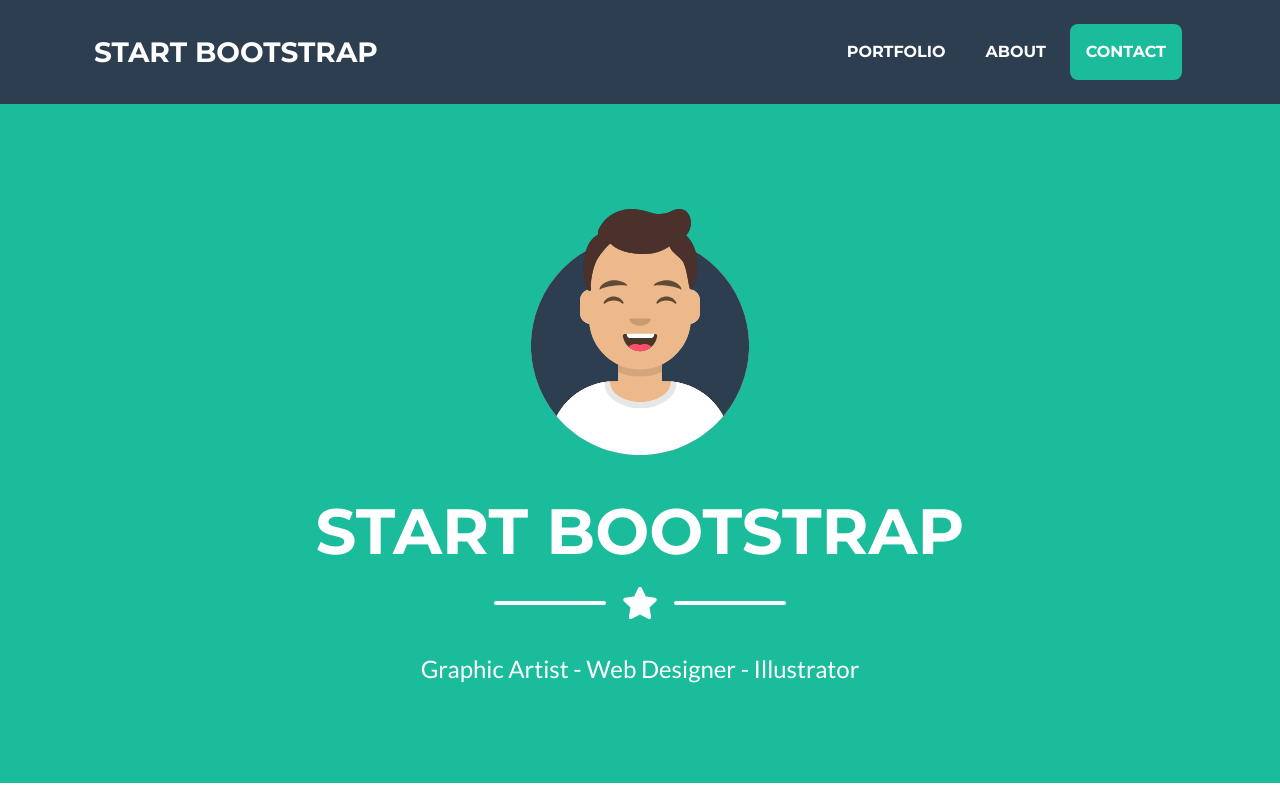
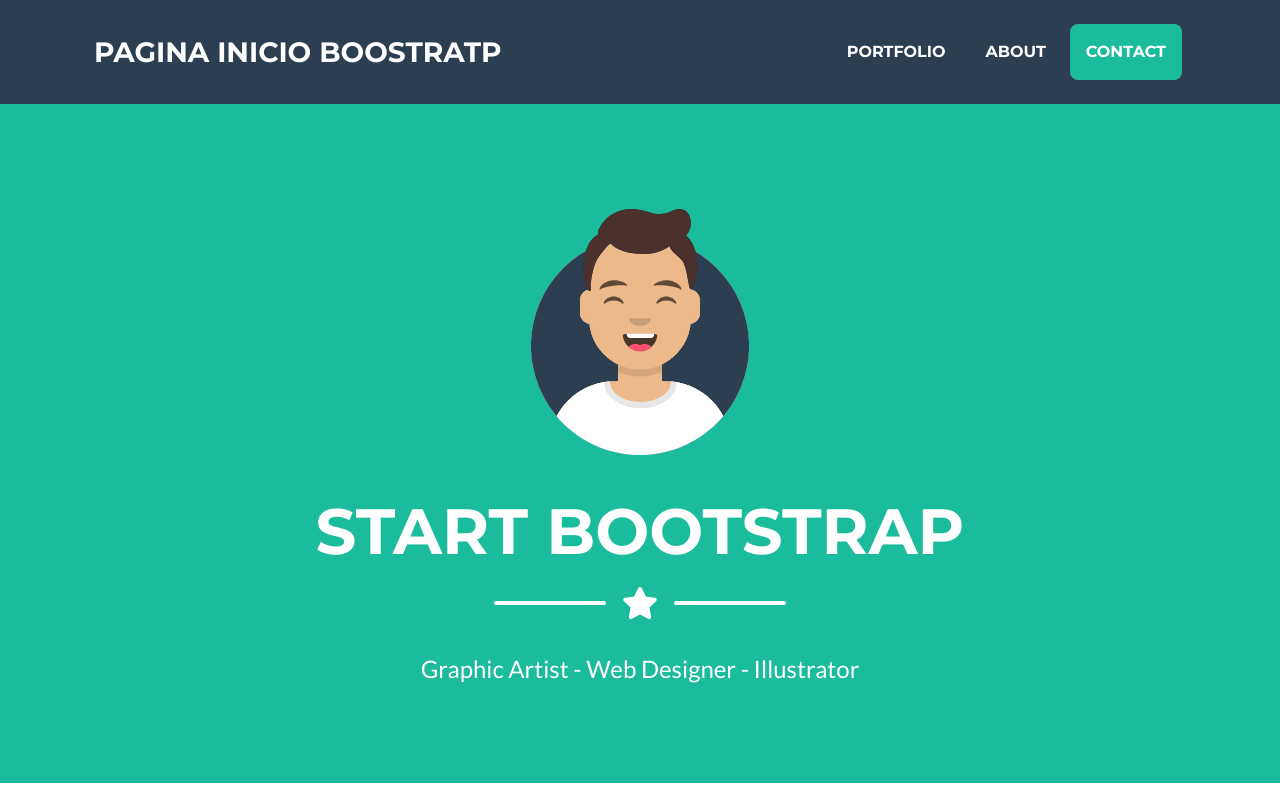
Before and after one commit to piglys/TestCursoGit, a plain HTML site: page index.html in a window 1280 px wide. Shown: the top 800 px of the page. Drawn offline with nearby package versions, Linux system fonts and the light colour scheme.

Commit message:
Update index.html

```diff
--- a/index.html
+++ b/index.html
@@ -20,7 +20,7 @@
         <!-- Navigation-->
         <nav class="navbar navbar-expand-lg bg-secondary text-uppercase fixed-top" id="mainNav">
             <div class="container">
-                <a class="navbar-brand js-scroll-trigger" href="#page-top">Start Bootstrap</a>
+                <a class="navbar-brand js-scroll-trigger" href="#page-top">Pagina inicio Boostratp</a>
                 <button class="navbar-toggler navbar-toggler-right text-uppercase font-weight-bold bg-primary text-white rounded" type="button" data-toggle="collapse" data-target="#navbarResponsive" aria-controls="navbarResponsive" aria-expanded="false" aria-label="Toggle navigation">
                     Menu
                     <i class="fas fa-bars"></i>
```
